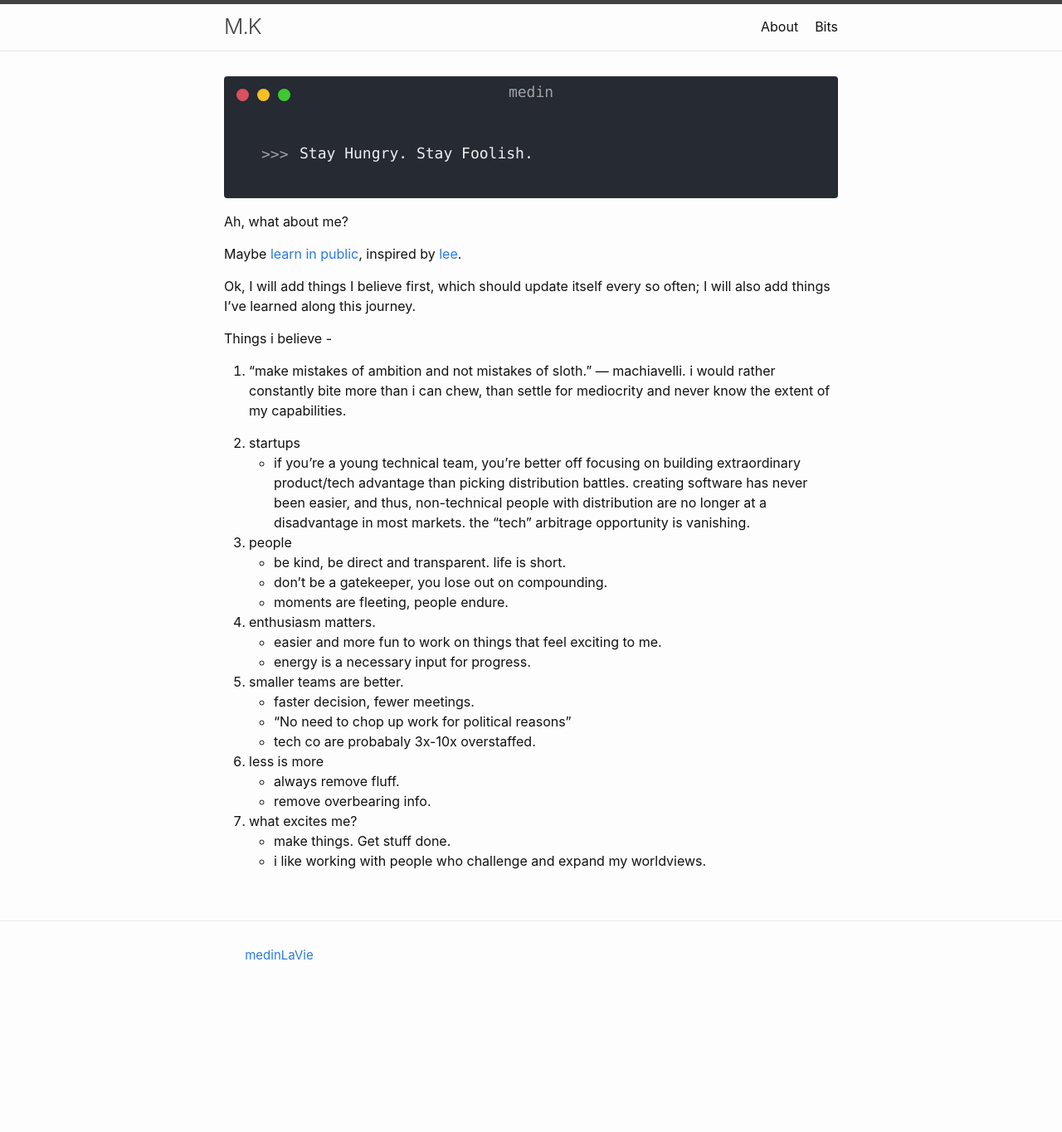
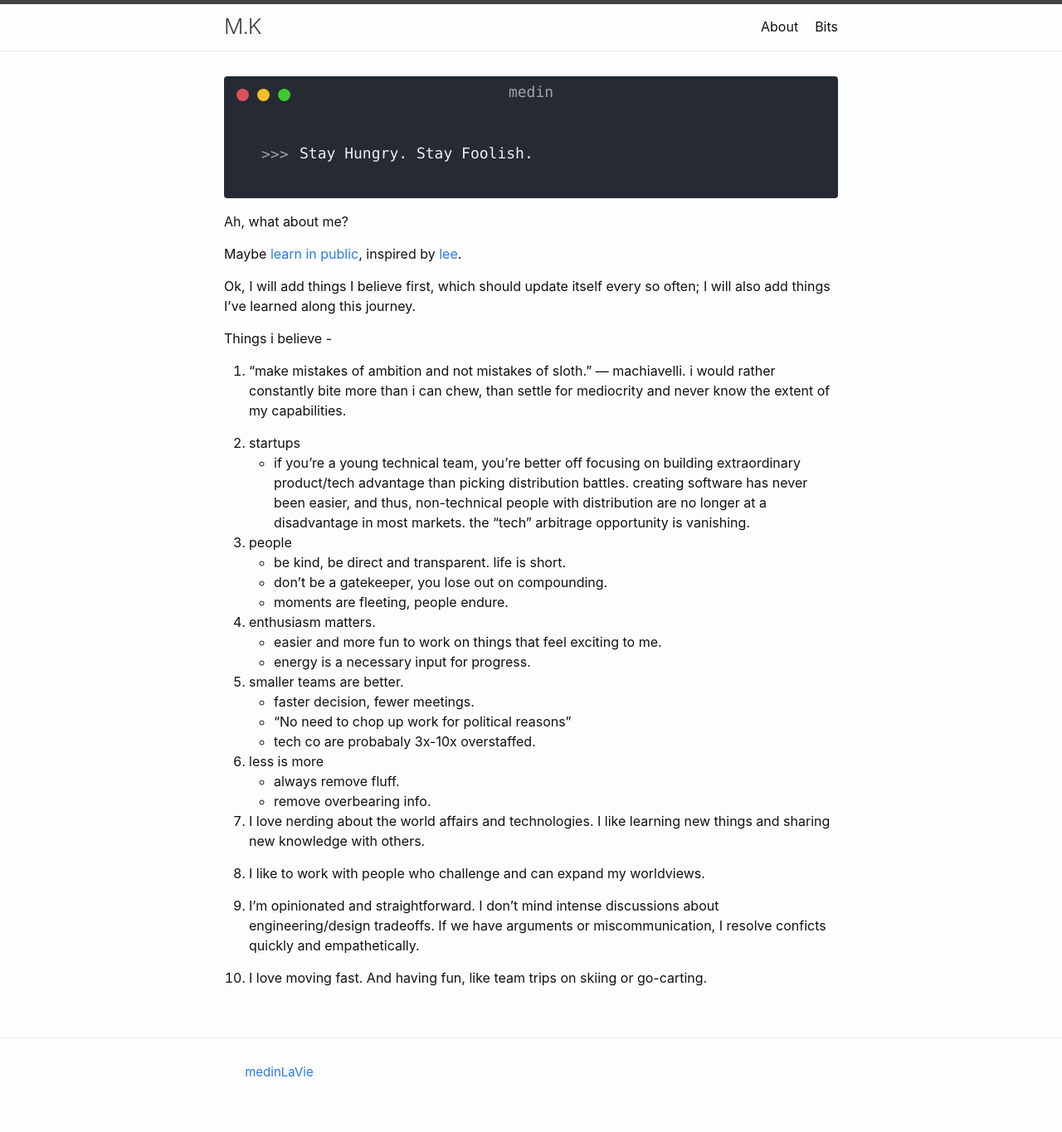
Before and after one commit to medinLaVie/medinLaVie.github.io, a Jekyll site: the page built from about.md, in a window 1280 px wide. Shown: the whole page at 83% size. Built offline with Jekyll 4.4.1, drawn with Linux system fonts in a browser that asks for light colours; before the commit the page ends 1224 px from its top, so only the background shows below that.

```diff
--- a/about.md
+++ b/about.md
@@ -35,6 +35,10 @@ Things i believe -
     - always remove fluff.
     - remove overbearing info.
 
-1. what excites me?
-    - make things. Get stuff done.
-    - i like working with people who challenge and expand my worldviews.
+1. I love nerding about the world affairs and technologies. I like learning new things and sharing new knowledge with others.
+
+1. I like to work with people who challenge and can expand my worldviews.
+
+1. I'm opinionated and straightforward. I don't mind intense discussions about engineering/design tradeoffs. If we have arguments or miscommunication, I resolve conficts quickly and empathetically.
+
+1. I love moving fast. And having fun, like team trips on skiing or go-carting.
```
Also changed, not shown: _posts/2024-04-02-thoughts-after-vc8.md (+5 -0 lines), _posts/2024-04-11-prettify-json-python.md (added, +18 -0 lines), _posts/2024-04-28-scraping-web-using-llm.md (added, +11 -0 lines), _posts/2024-04-27-history-scale-ai.md (added).
